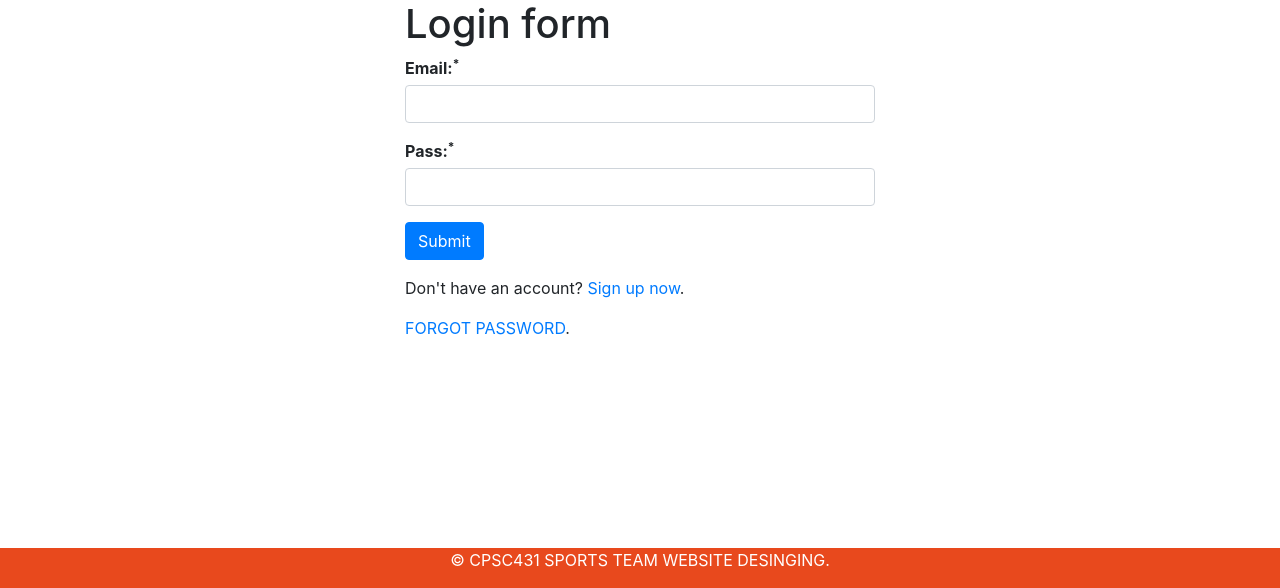
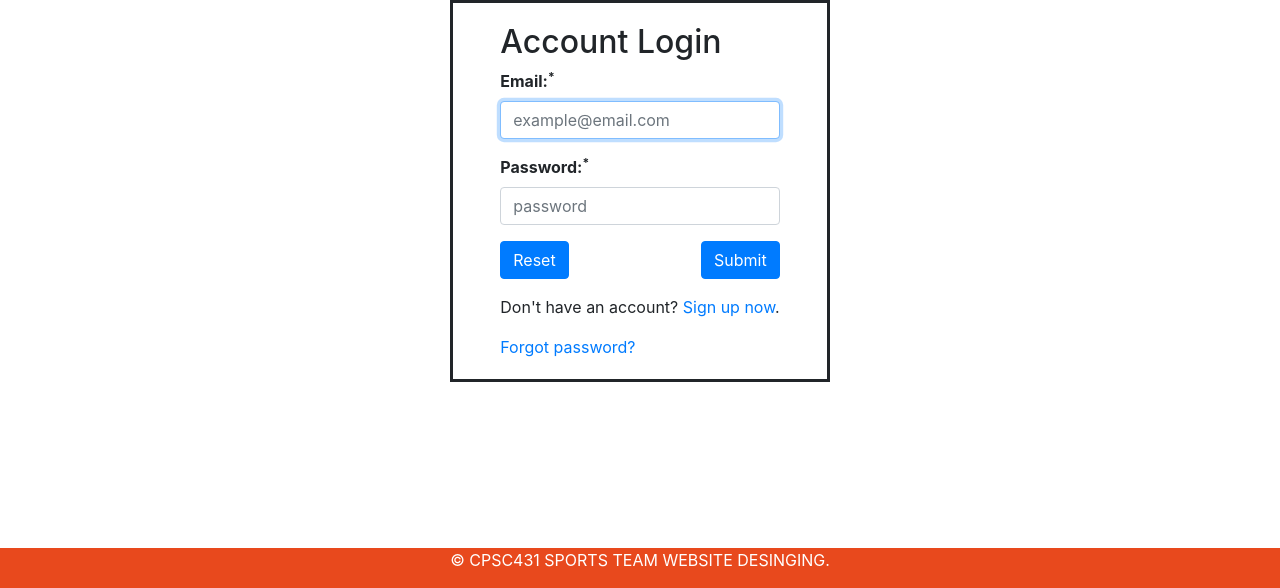
Before and after one commit to tngo0508/WEB-RUNNING-SPORTS-TEAM, a PHP site: page /welcome.php in a window 1280 px wide. Shown: the part 212-800 px from the top of the page. Run offline with PHP 8.4, Linux system fonts and the light colour scheme; data that the repository does not hold is empty; some libraries are stand-ins or nearby versions.

Commit message:
account login box

```diff
--- a/NEW TEST(USE THIS ONE)/css/welcome.css
+++ b/NEW TEST(USE THIS ONE)/css/welcome.css
@@ -1,28 +1,21 @@
-#logo2 {
+.container {
   display: flex;
-  width: 100%;
-  height: auto;
-  justify-content: center;
-}
-
-.container {
-  width: 500px;
-}
-
-.form-signin {
-  width: 300px;
-  max-width: 330px;
-  padding: 15px;
-  margin: 0 auto;
-}
-
-.form-login .form-login-heading, .form-signin .checkbox {
-  margin-bottom: 10px;
+  flex-direction: column;
+  align-items: center;
+  width: 380px;
+  border-style: solid;
+  padding-top: 20px;
+  padding-bottom: 20px;
 }
 
 label {
-  display: inline-block;
-  max-width: 100%;
-  margin-bottom: 5px;
   font-weight: 700
 }
+
+#submit-button {
+  justify-content: flex-end;
+}
+
+#submit-button {
+  float: right;
+}
--- a/NEW TEST(USE THIS ONE)/welcome.php
+++ b/NEW TEST(USE THIS ONE)/welcome.php
@@ -44,23 +44,24 @@
   <div class="container">
     <?php require_once('login.php') ?>
     <form class="form-login" action="<?php echo htmlspecialchars($_SERVER[" PHP_SELF "]); ?>" method="post">
-      <h1 class="form-login-header">Login form</h1>
+      <h2 class="form-login-header">Account Login</h2>
       <div class="form-group <?php echo (!empty($email_err)) ? 'has-error' : ''; ?>">
         <label>Email:<sup>*</sup></label>
-        <input type="text" name="email" class="form-control">
+        <input type="text" name="email" class="form-control" placeholder="example@email.com" autofocus required>
         <span class="help-block"><?php echo $email_err; ?></span>
       </div>
       <div class="form-group <?php echo (!empty($password_err)) ? 'has-error' : ''; ?>">
-        <label>Pass:<sup>*</sup></label>
-        <input type="password" name="password" class="form-control">
+        <label>Password:<sup>*</sup></label>
+        <input type="password" name="password" class="form-control" placeholder="password" required>
         <span class="help-block"><?php echo $password_err; ?></span>
       </div>
 
       <div class="form-group">
-        <input type="submit" class="btn btn-primary" value="Submit">
+        <button id="submit-button" type="submit" class="btn btn-primary" value="Submit">Submit</button>
+        <button type="reset" class="btn btn-primary" name="button">Reset</button>
       </div>
       <p>Don't have an account? <a href="register.php">Sign up now</a>.</p>
-      <a href="forgot_pass.php">FORGOT PASSWORD</a>.
+      <a href="forgot_pass.php">Forgot password?</a>
     </form>
     <!-- <div>
       <img src="./logo/2.jpg">
```
